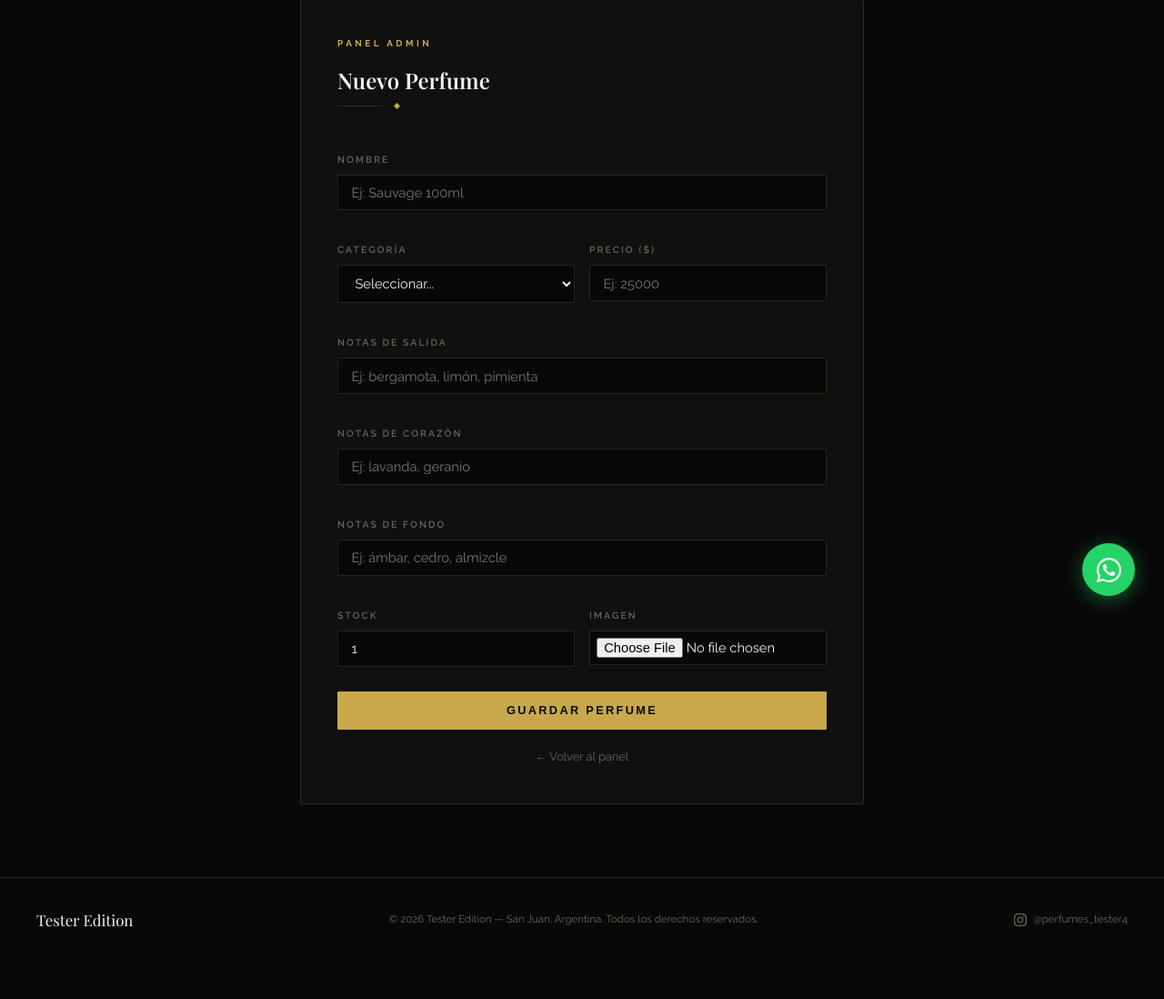
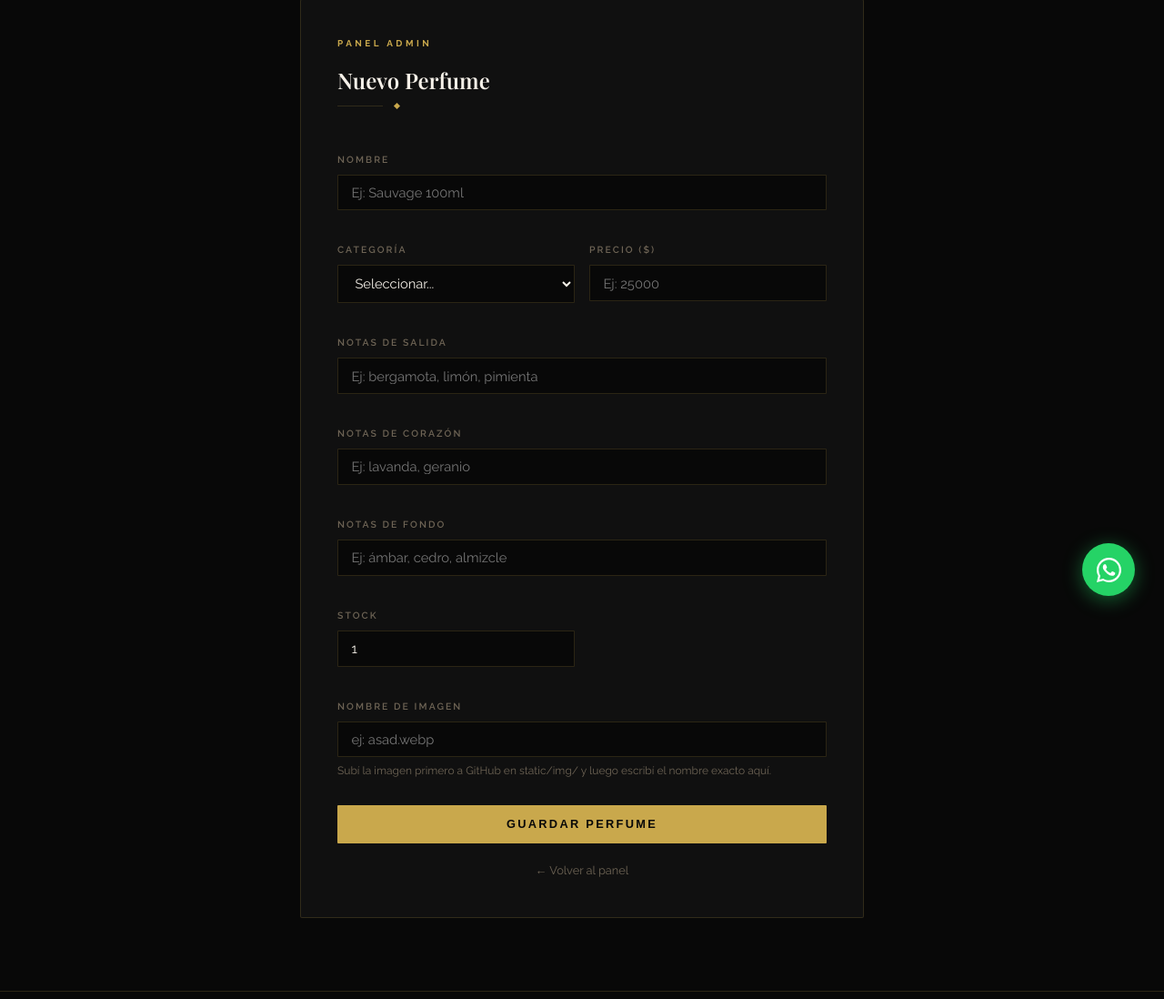
Before and after one commit to JulianAcosta4/pagina-perfumes-julian, a Flask app: page /agregar_perfume in a window 1280 px wide. Shown: the part 113-1211 px from the top of the page at 91% size. Before the commit the page ends 1132 px from the top, so only its background shows below. Run offline with Flask 3, Linux system fonts and the light colour scheme; the visitor is signed in with stand-in values (Sample User, id 1); some web fonts are replaced.

Commit message:
Cambiar subida de imagen por nombre de archivo

```diff
--- a/app.py
+++ b/app.py
@@ -1,13 +1,12 @@
 from flask import Flask, render_template, request, redirect, session, flash
 import os
-from werkzeug.utils import secure_filename
 from werkzeug.security import generate_password_hash
 from urllib.parse import quote
 
 app = Flask(__name__)
 
 app.config['SECRET_KEY'] = 'perfumetester4'
-app.config['SQLALCHEMY_DATABASE_URI'] = 'sqlite:///perfumes.db'
+app.config['SQLALCHEMY_DATABASE_URI'] = os.environ.get('DATABASE_URL', 'sqlite:///perfumes.db').replace('postgres://', 'postgresql://')
 app.config['SQLALCHEMY_TRACK_MODIFICATIONS'] = False
 
 from models import *
@@ -179,15 +178,10 @@ def agregarPerfume():
         return redirect('/login')
 
     if request.method == 'POST':
-        imagen = request.files['imagen']
-        if not imagen or imagen.filename == '':
-            flash('Tenés que elegir una imagen')
+        nombre_imagen = request.form.get('imagen_nombre', '').strip()
+        if not nombre_imagen:
+            flash('Tenés que escribir el nombre de la imagen')
             return redirect('/agregar_perfume')
-
-        nombre_imagen = secure_filename(imagen.filename)
-        ruta = os.path.join(app.root_path, 'static', 'img')
-        os.makedirs(ruta, exist_ok=True)
-        imagen.save(os.path.join(ruta, nombre_imagen))
 
         perfume = Perfume(
             nombre       = request.form['nombre'],
@@ -224,14 +218,9 @@ def editarPerfume(id):
         perfume.stock        = int(request.form['stock'])
         perfume.agotado      = perfume.stock <= 0
 
-        # Imagen opcional — solo actualiza si se subió una nueva
-        imagen = request.files.get('imagen')
-        if imagen and imagen.filename != '':
-            nombre_imagen = secure_filename(imagen.filename)
-            ruta = os.path.join(app.root_path, 'static', 'img')
-            os.makedirs(ruta, exist_ok=True)
-            imagen.save(os.path.join(ruta, nombre_imagen))
-            perfume.imagen = nombre_imagen
+        imagen_nombre = request.form.get('imagen_nombre', '').strip()
+        if imagen_nombre:
+            perfume.imagen = imagen_nombre
 
         db.session.commit()
         return redirect('/panel')
@@ -264,7 +253,6 @@ def limpiarSesion():
 # ════════════════════════════════════════════════════════════
 
 PERFUMES_INICIALES = [
-    # ── TESTER (diseñador con tester) ─────────────────────────
     ("Toy Boy Moschino Tester 100ml",                 "Tester",   125000),
     ("Blue Jeans Tester 75ml",                        "Tester",    65000),
     ("Sauvage Dior EDP 100ml Tester",                 "Tester",   210000),
@@ -283,14 +271,11 @@ PERFUMES_INICIALES = [
     ("One Million Elixir 100ml",                      "Tester",   210000),
     ("Dolce & Gabbana The One Tester 100ml",          "Tester",   140000),
     ("Dolce & Gabbana K Tester 100ml",                "Tester",   120000),
-    # Tester de nicho
     ("Naxos Xerjoff Tester 100ml",                    "Tester",   400000),
     ("Naxos Erba Gold Tester 100ml",                  "Tester",   380000),
     ("Montale Paris Tester 100ml",                    "Tester",   150000),
     ("Mancera Wild Leather Tester 100ml",             "Tester",   180000),
     ("Montale Paris Boise Fruite Tester 100ml",       "Tester",   195000),
-
-    # ── DISEÑADOR (sellados / regulares) ──────────────────────
     ("Ferrari 200ml",                                 "Diseñador",  70000),
     ("Calvin Klein Be 100ml Sellado",                 "Diseñador",  70000),
     ("CK Be 100ml",                                   "Diseñador",  80000),
@@ -305,13 +290,9 @@ PERFUMES_INICIALES = [
     ("Azzaro The Most Wanted Parfum Sellado 100ml",   "Diseñador", 175000),
     ("Valentino Uomo Born in Roma Sellado 100ml",     "Diseñador", 210000),
     ("Stronger With You Sellado 100ml",               "Diseñador", 220000),
-
-    # ── NICHO (sellados / regulares) ──────────────────────────
     ("Mancera Cedrat Boise 120ml",                    "Nicho",     210000),
     ("Mancera Instant Crush 120ml",                   "Nicho",     205000),
     ("Montale Arabians Tonka 100ml",                  "Nicho",     235000),
-
-    # ── ARABES ────────────────────────────────────────────────
     ("Mandarin Sky 100ml",                            "Arabes",     65000),
     ("Mandarin Sky Elixir 100ml",                     "Arabes",     90000),
     ("Club de Nuit Intense Man 100ml",                "Arabes",     70000),
@@ -413,10 +394,10 @@ PERFUMES_INICIALES = [
     ("Bareek 100ml",                                  "Arabes",     50000),
     ("Hawas Malibu 100ml",                            "Arabes",     85000),
 ]
+
 with app.app_context():
     db.create_all()
 
-    # Crear admin si no existe
     if Administrador.query.count() == 0:
         admin = Administrador(
             correo='julian04aacosta@gmail.com',
@@ -425,7 +406,6 @@ with app.app_context():
         db.session.add(admin)
         db.session.commit()
 
-    # Cargar perfumes iniciales si la tabla está vacía
     if Perfume.query.count() == 0:
         for nombre, categoria, precio in PERFUMES_INICIALES:
             perfume = Perfume(
@@ -440,7 +420,6 @@ with app.app_context():
                 imagen=None
             )
             db.session.add(perfume)
-
         db.session.commit()
 
 if __name__ == '__main__':
--- a/templates/agregar_perfume.html
+++ b/templates/agregar_perfume.html
@@ -5,7 +5,7 @@
     <span class="s-label">Panel Admin</span>
     <h2>Nuevo Perfume</h2>
     <div class="ornament"><span class="ornament-line"></span><span class="ornament-diamond"></span></div>
-    <form method="POST" enctype="multipart/form-data">
+    <form method="POST">
         <div class="form-grid">
             <div class="form-group full">
                 <label>Nombre</label>
@@ -42,9 +42,10 @@
                 <label>Stock</label>
                 <input type="number" name="stock" value="1">
             </div>
-            <div class="form-group">
-                <label>Imagen</label>
-                <input type="file" name="imagen" accept="image/*" required>
+            <div class="form-group full">
+                <label>Nombre de imagen</label>
+                <input type="text" name="imagen_nombre" placeholder="ej: asad.webp" required>
+                <p style="color:var(--muted);font-size:0.75rem;margin-top:0.3rem;">Subí la imagen primero a GitHub en static/img/ y luego escribí el nombre exacto aquí.</p>
             </div>
         </div>
         <button type="submit" class="btn-submit">Guardar Perfume</button>
```
Also changed, not shown: templates/editar_perfume.html (+4 -4 lines).
